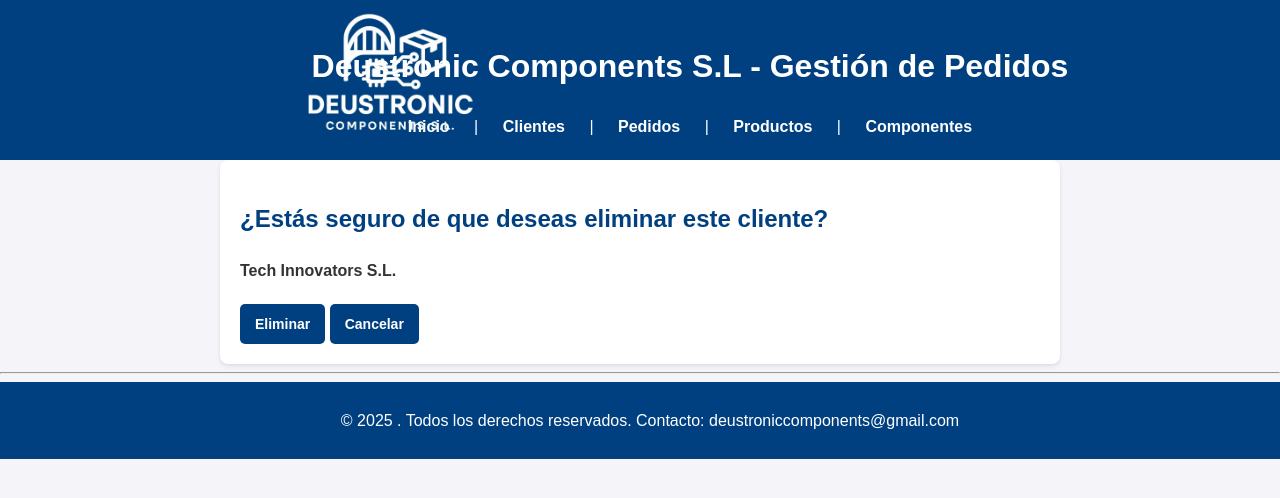
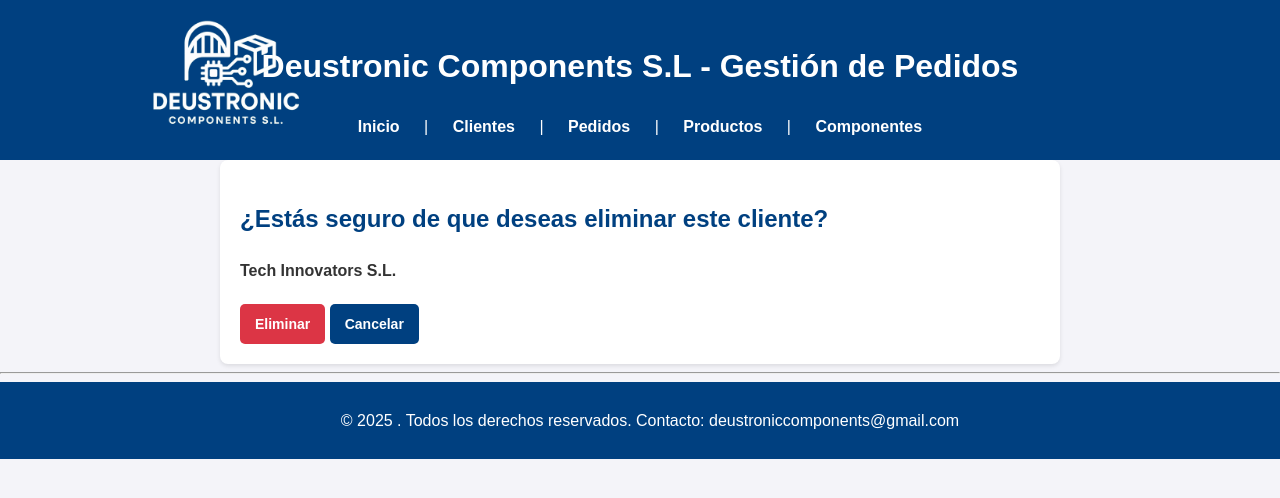
Before and after one commit to Jon8a/IW-Entregable2, a Django app: page /clientes/1/eliminar/ in a window 1280 px wide. Shown: the top 498 px of the page. Run offline with Django 5.2, Linux system fonts and the light colour scheme; data comes from the database, SQL or seed files in the repository; both versions use the stored data as it was after the commit.

Commit message:
Responsive para pantallas pequeñas y retoques

```diff
--- a/Entregable2/appEntrega/static/CSS/stylesheet.css
+++ b/Entregable2/appEntrega/static/CSS/stylesheet.css
@@ -18,25 +18,24 @@ body {
     padding: 20px 10px;
     position: relative;
 
-
-
 }
 
 .logo-container {
     position: absolute;
-    left: 280px;
+    left:10%;
     top: 50%;
     transform: translateY(-50%);
 }
 
 .logo {
-    height: 225px;
+    height: auto;
+    max-height: 300px;
     width: auto;
+    max-width: 200px;
 }
 
 .header-content {
     text-align: center;
-    margin-left: 100px;
 }
 
 #enlacesHed {
@@ -192,20 +191,65 @@ a.detalle_link:hover {
 
 /* Botón de Eliminar */
 .btn-eliminar {
-    display: inline-block;
-    padding: 10px 20px;
+    display: inline-flex;
+    align-items: center;
+    justify-content: center;
+    background-color: #dc3545;
+    color: white;
+    padding: 10px 15px;
+    text-decoration: none;
+    border: none;
+    border-radius: 5px;
+    cursor: pointer;
     font-size: 14px;
     font-weight: bold;
-    color: #fff;
-    background-color: #dc3545; /* Rojo llamativo */
-    border: none;
-    border-radius: 5px;
-    text-decoration: none;
-    text-align: center;
-    cursor: pointer;
     transition: background-color 0.3s ease;
+    height: 40px;
+    box-sizing: border-box;
 }
 
 .btn-eliminar:hover {
-    background-color: #c82333; /* Rojo más oscuro */
+    background-color: #c82333;
 }
+
+/*Responsive para pantallas pequeñas*/
+@media (max-width: 1080px) {
+    .logo-container {
+        display: none;
+    }
+
+    body {
+        font-size: 14px; /* Reduce el tamaño de la fuente general */
+    }
+
+    h1, h2, h3 {
+        font-size: 1.5rem; /* Ajusta los encabezados */
+    }
+
+     a,p {
+        font-size: 20px; /* Reduce el tamaño de los enlaces */
+    }
+
+    button, a.button {
+        font-size: 16px; /* Aumenta el tamaño de la fuente en los botones */
+        padding: 12px 20px; /* Aumenta el padding para hacerlos más grandes */
+        height: auto; /* Permite que el botón se ajuste automáticamente */
+    }
+
+    .btn-eliminar {
+        font-size: px; /* Aumenta el tamaño de la fuente del botón de eliminar */
+        padding: 30px 40px; /* Aumenta el padding */
+    }
+    table {
+        width: 100%; /* Asegura que la tabla ocupe todo el ancho */
+        font-size: 14px; /* Reduce el tamaño de la fuente */
+    }
+
+    table th, table td {
+        padding: 25px; /* Ajusta el padding para que sea más cómodo */
+    }
+
+    table tr {
+        display: table-row; /* Asegura que las filas se comporten correctamente */
+    }
+}
--- a/Entregable2/appEntrega/templates/base.html
+++ b/Entregable2/appEntrega/templates/base.html
@@ -39,8 +39,6 @@
     <hr>
     <footer>
     <p>&copy; 2025 . Todos los derechos reservados.         Contacto: <a href= "https://mail.google.com/mail/u/0/?tab=rm&ogbl#inbox">deustroniccomponents@gmail.com</a></p>
-
-
     </footer>
 </body>
 </html>
--- a/Entregable2/appEntrega/templates/cliente_eliminar.html
+++ b/Entregable2/appEntrega/templates/cliente_eliminar.html
@@ -7,7 +7,7 @@
 <p><strong>{{ object.nombre_empresa }}</strong></p>
 <form method="post">
     {% csrf_token %}
-    <button type="submit" class = 'button'>Eliminar</button>
+    <button type="submit" class = 'btn-eliminar'>Eliminar</button>
     <a href="{% url 'cliente_listado' %}" class="button">Cancelar</a>
 </form>
 
```
Also changed, not shown: Entregable2/db.sqlite3, 1 other file.
